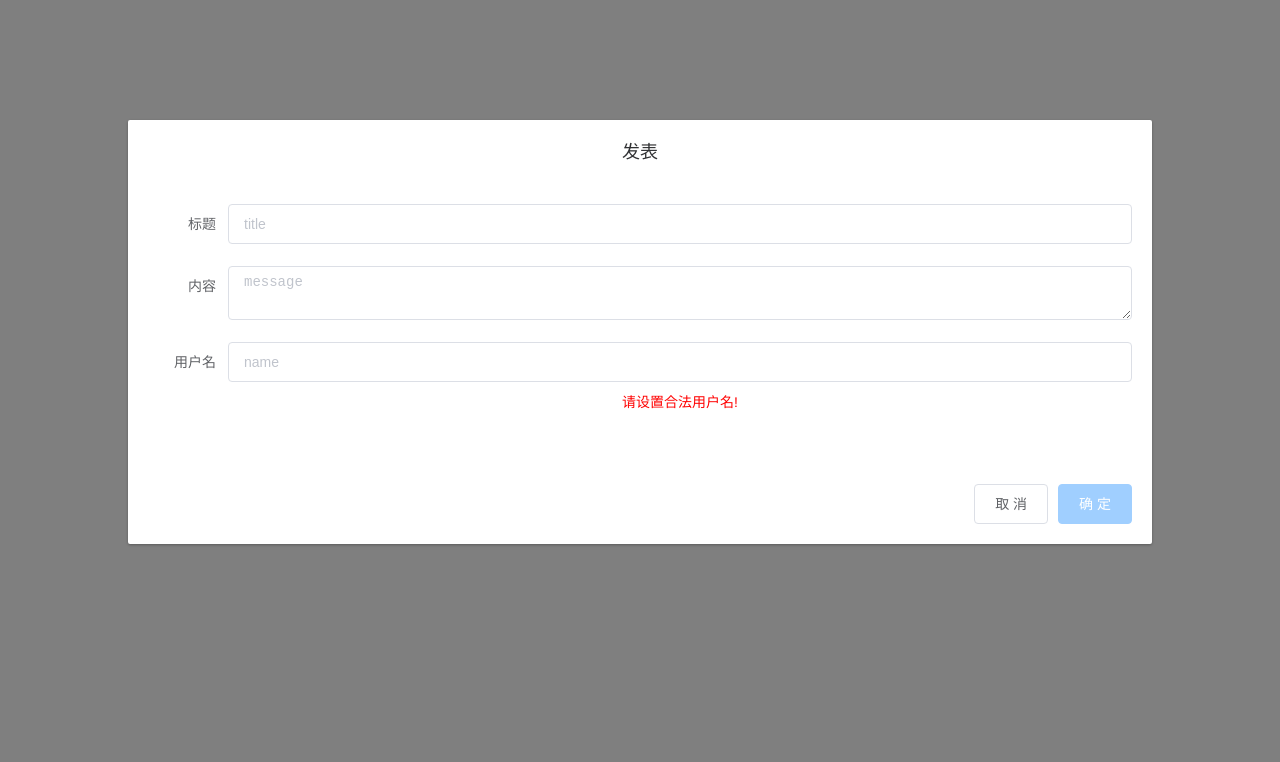
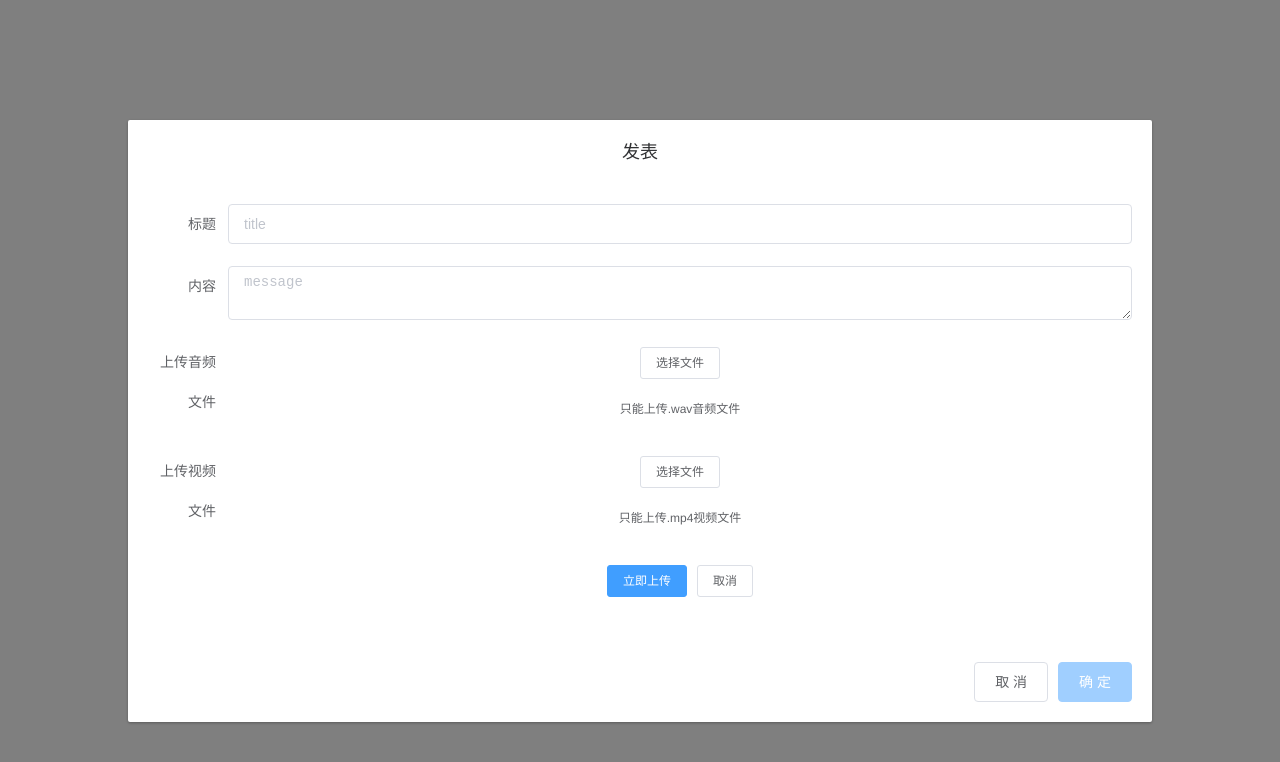
Before and after one commit to yaojh18/VoiceGameManager, a Vue app: page /stage3 in a window 1280 px wide. Shown: the top 762 px of the page. Built offline with nearby package versions, Linux system fonts and the light colour scheme.

Commit message:
Modification of uploading files

```diff
--- a/src/components/MessageBoard.vue
+++ b/src/components/MessageBoard.vue
@@ -104,7 +104,9 @@ export default {
                 dialogVisible: false,
                 form: {
                     title: "",
-                    content: ""
+                    content: "",
+                    audiofile: "",
+                    videofile: "",
                 }
             },
             alertDialog: {
--- a/src/components/PostDialog.vue
+++ b/src/components/PostDialog.vue
@@ -16,11 +16,43 @@
             <el-input  type="textarea" placeholder="message" v-model="content" @input="change()"> {{ content }}</el-input>
             <!--请修改这两行注释中间的代码来输入消息内容-->
         </el-form-item>
-        <el-form-item label="用户名">
-            <!--请修改这两行注释中间的代码来输入用户名-->
-            <el-input placeholder="name" v-model="state.username" @input="changename()"> {{ username }} </el-input>
-            <!--请修改这两行注释中间的代码来输入用户名-->
-            <span v-if="state.username_valid===false" style="color: red" >请设置合法用户名!</span>
+      <el-form-item label="上传音频文件" label-width="80px">
+        <el-upload
+            ref="uploadAudio"
+            action="https://jsonplaceholder.typicode.com/posts/"
+            :limit=1
+            :auto-upload="false"
+            accept=".wav"
+            :before-upload="beforeUploadFile"
+            :on-change="fileChangeAudio"
+            :on-exceed="exceedFile"
+            :on-success="handleSuccess"
+            :on-error="handleError"
+            :file-list="fileList">
+          <el-button size="small" plain>选择文件</el-button>
+          <div slot="tip" class="el-upload__tip">只能上传.wav音频文件</div>
+        </el-upload>
+      </el-form-item>
+      <el-form-item label="上传视频文件" label-width="80px">
+        <el-upload
+            ref="uploadVideo"
+            action="https://jsonplaceholder.typicode.com/posts"
+            :limit=1
+            :auto-upload="false"
+            accept=".mp4"
+            :before-upload="beforeUploadFile"
+            :on-change="fileChangeVideo"
+            :on-exceed="exceedFile"
+            :on-success="handleSuccess"
+            :on-error="handleError"
+            :file-list="fileList">
+          <el-button size="small" plain>选择文件</el-button>
+          <div slot="tip" class="el-upload__tip">只能上传.mp4视频文件</div>
+        </el-upload>
+      </el-form-item>
+      <el-form-item>
+        <el-button size="small" type="primary" @click="uploadFile">立即上传</el-button>
+        <el-button size="small">取消</el-button>
       </el-form-item>
     </el-form>
     <span slot="footer" class="dialog-footer">
@@ -36,9 +68,18 @@
 </template>
 
 <script>
+import axios from 'axios';
 export default {
   name: "PostDialog",
   props: {
+    fileaudio: {
+      type: File,
+      default: () => ""
+    },
+    filevideo: {
+      type: File,
+      default: () => ""
+    },
     dialogVisible: {
       type: Boolean,
       default: () => true
@@ -52,45 +93,126 @@ export default {
         }
       }
     },
-    content:{
-      type:String,
-      default:() => ""
+    content: {
+      type: String,
+      default: () => ""
     },
-    title:{
-      type:String,
-      default:() =>""
+    title: {
+      type: String,
+      default: () => ""
     }
   },
   // 请在下方设计自己的数据结构以及事件函数
-  data(){
+  data() {
     return {
-      postDialog:{
-                  dialogVisible:true,
-                  form:{
-                      title:this.title,
-                      content:this.content,
-                      username:this.state.username,
-                      datetime:this.timestamp,
-                      username_valid:this.state.username_valid
+      postDialog: {
+        dialogVisible: true,
+        form: {
+          fileaudio: '',
+          filevideo: '',
+          title: this.title,
+          content: this.content,
+          username: this.state.username,
+          datetime: this.timestamp,
+          username_valid: this.state.username_valid
         }
       },
+      fileList: []
     }
   },
   methods: {
-      post(){
-        var msg=this;
+    // 文件超出个数限制时的钩子
+    exceedFile(files, fileList) {
+      this.$notify.warning({
+        title: '警告',
+        message: `只能选择 ${this.limitNum} 个文件，当前共选择了 ${files.length + fileList.length} 个`
+      });
+    },
+    // 文件状态改变时的钩子
+    fileChangeAudio(file, fileList) {
+      console.log('change')
+      console.log(file)
+      this.form.fileaudio = file.raw
+      console.log(this.form.file)
+      console.log(fileList)
+    },
+    fileChangeVideo(file, fileList) {
+      console.log('change')
+      console.log(file)
+      this.form.filevideo = file.raw
+      console.log(this.form.file)
+      console.log(fileList)
+    },
+    // 上传文件之前的钩子, 参数为上传的文件,若返回 false 或者返回 Promise 且被 reject，则停止上传
+    beforeUploadFile(file) {
+      console.log('before upload')
+      console.log(file)
+      let extension = file.name.substring(file.name.lastIndexOf('.') + 1)
+      let size = file.size / 1024 / 1024
+      if (extension !== 'xlsx') {
+        this.$notify.warning({
+          title: '警告',
+          message: `只能上传Excel2017（即后缀是.xlsx）的文件`
+        });
+      }
+      if (size > 10) {
+        this.$notify.warning({
+          title: '警告',
+          message: `文件大小不得超过10M`
+        });
+      }
+    },
+    // 文件上传成功时的钩子
+    handleSuccess(res, file, fileList) {
+      this.$notify.success({
+        title: '成功',
+        message: `文件上传成功`
+      });
+      console.log(res);
+      console.log(file);
+      console.log(fileList);
+    },
+    // 文件上传失败时的钩子
+    handleError(err, file, fileList) {
+      console.log(err);
+      console.log(file);
+      console.log(fileList);
+      this.$notify.error({
+        title: '错误',
+        message: `文件上传失败`
+      });
+    },
+    uploadFile() {
+      this.$refs.uploadAudio.submit()
+      this.$refs.uploadVideo.submit()
+      let formData = new FormData()
+      formData.append('file', this.form.file)
+      axios.post('https://voicetestgame-dijkstra.app.secoder.net/api/manager/add',
+          formData,
+          {"Content-Type": "multipart/form-data"}
+      )
+          .then(res => {
+            console.log('res')
+            console.log(res)
+          })
+          .catch(err => {
+            console.log(err);
+          })
+    },
+  post() {
+    var msg = this;
     this.dialogVisible = false;
     //获取密码
     return msg;
   },
-      change(e){
+  change(e) {
     this.$forceUpdate(e);
   },
-      changename(e){
+  changename(e) {
     this.$forceUpdate(e);
-        this.setState({username_valid : true});
+    this.setState({username_valid: true});
     console.log(this.state.username_valid);
-      }
+  },
 },
   watch: { // 用于实时检测username是否合法
     "state.username": {
--- a/src/mock/index.js
+++ b/src/mock/index.js
@@ -13,11 +13,12 @@ var messageList = Array(5).fill({
     })
     //处理获取消息列表
 Mock.mock(/\/api\/message[\s\S]+?/, "GET", (rqst) => {
+        console.log(rqst);
         return messageList
     })
     //处理消息上传
 Mock.mock("/api/message", "POST", (rqst) => {
-    console.log(rqst)
+    console.log(rqst);
     rqst.body = JSON.parse(rqst.body)
     try {
         messageList.push({
```
Also changed, not shown: src/views/independ.vue (deleted, +0 -50 lines), 2 other files (tests, documents, lock files or other folders). Lines whose indentation alone changed are shown as unchanged.
